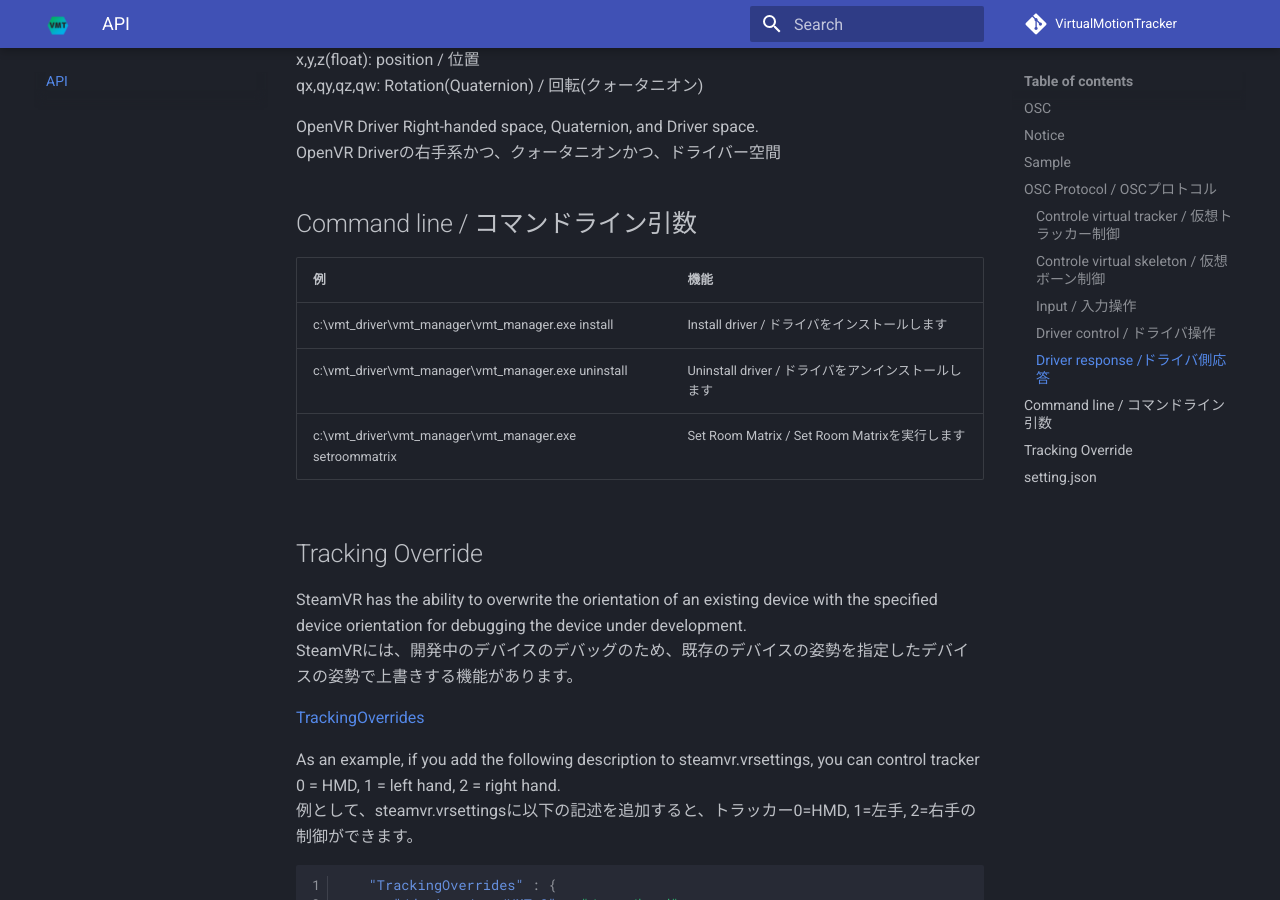
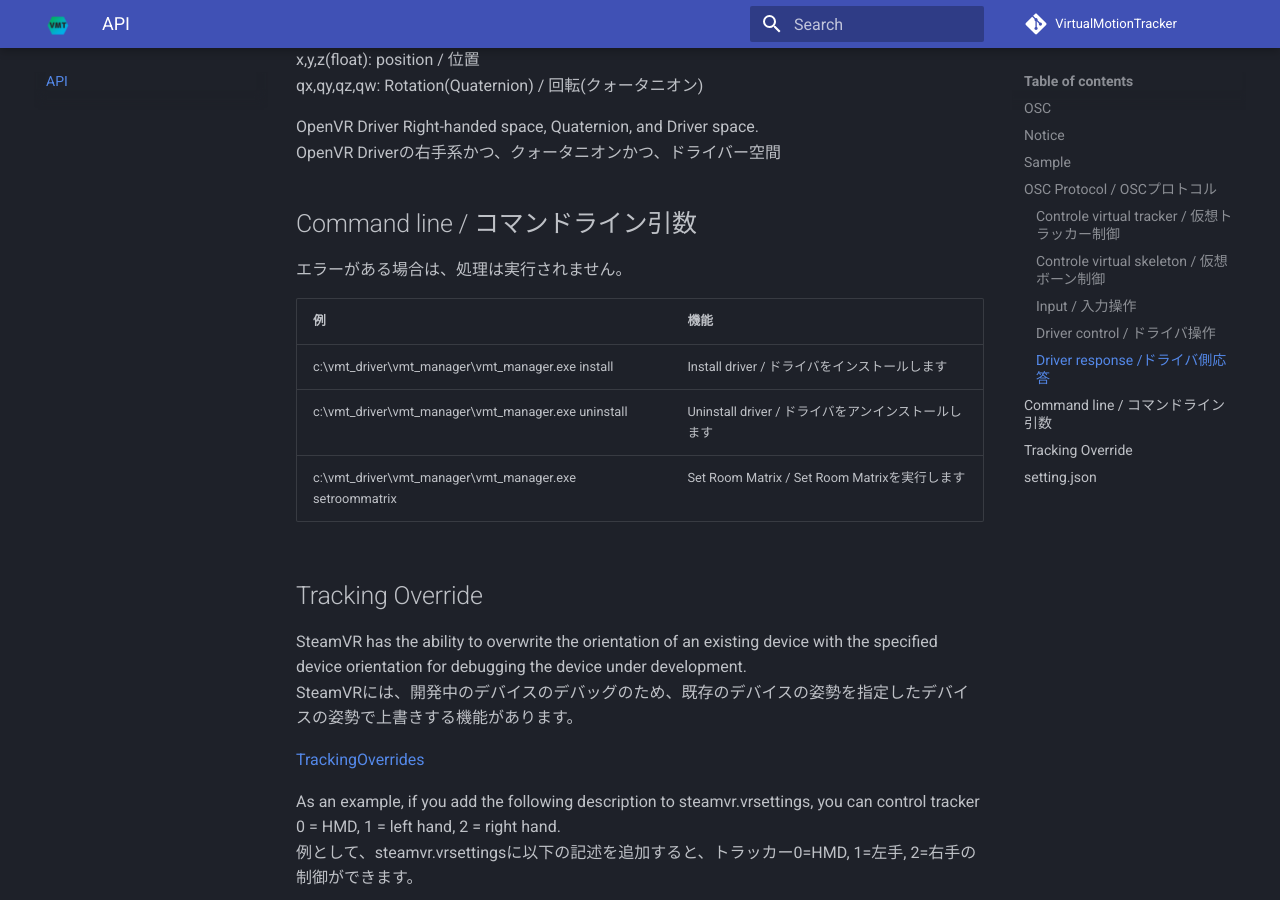
Before and after one commit to gpsnmeajp/VirtualMotionTrackerDocument, an MkDocs documentation site: the page built from docs/api.md, in a window 1280 px wide and 900 px high, scrolled down 11797 px. Built offline with MkDocs 1.6.1 and Material for MkDocs 9.7.7, drawn with Linux system fonts in a browser that asks for light colours; comment, search, counter and statistics services are not loaded.

Commit message:
注意を追加

```diff
--- a/docs/api.md
+++ b/docs/api.md
@@ -388,6 +388,8 @@ OpenVR Driver Right-handed space, Quaternion, and Driver space.
 OpenVR Driverの右手系かつ、クォータニオンかつ、ドライバー空間
 
 ## Command line / コマンドライン引数
+エラーがある場合は、処理は実行されません。
+
 |例|機能|
 |---|---|
 |c:\vmt_driver\vmt_manager\vmt_manager.exe install| Install driver / ドライバをインストールします|
```
